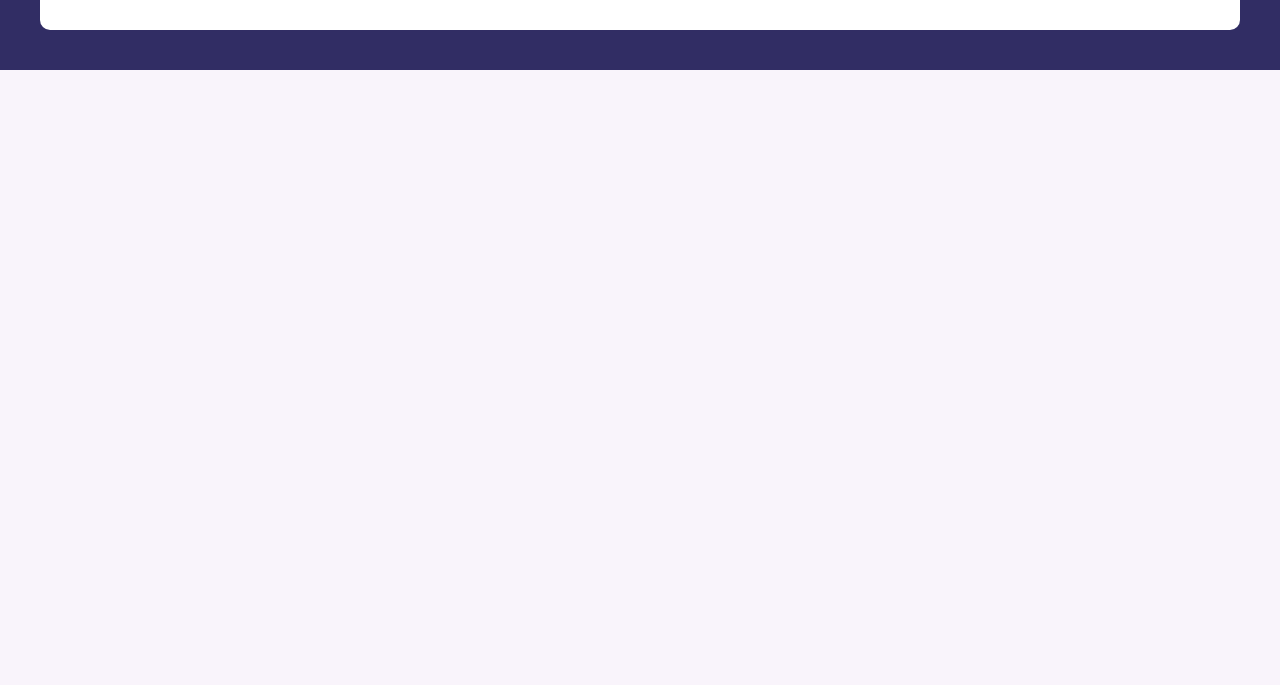
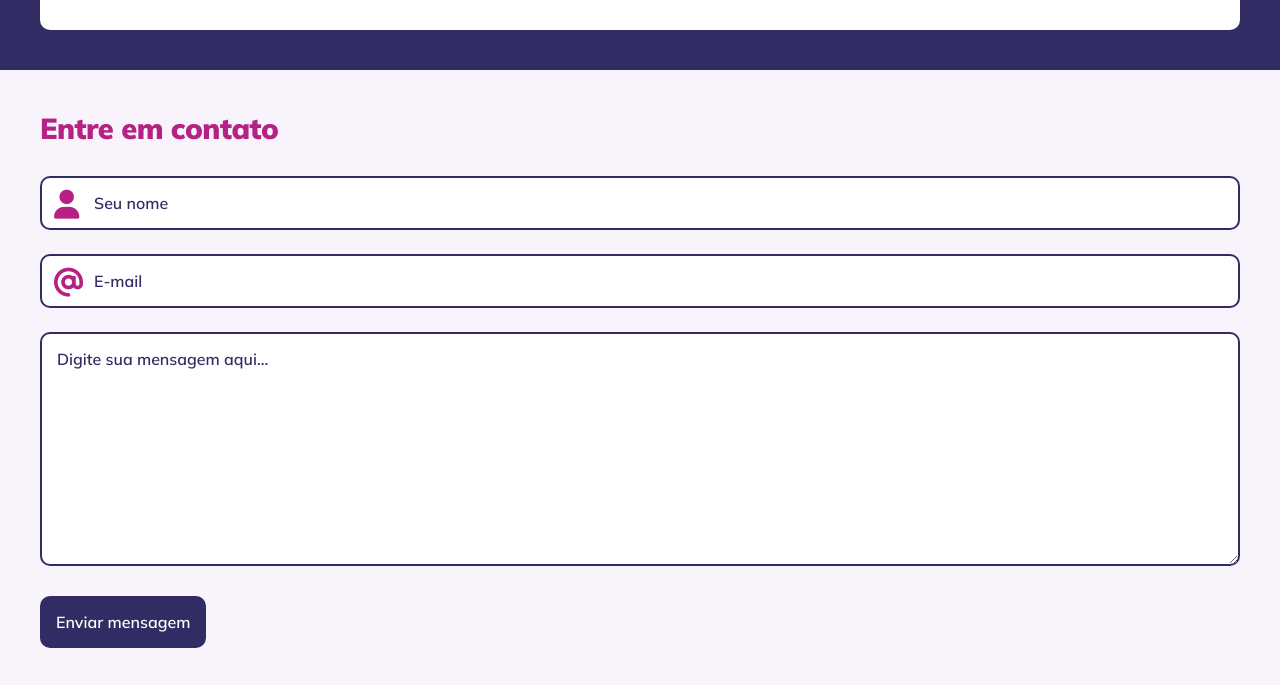
Before and after one commit to Nop-Dev/just-explore, a plain HTML site: page index.html in a window 1280 px wide. Shown: the part 1546-2231 px from the top of the page. Before the commit the page ends 1616 px from the top, so only its background shows below. Drawn offline with Linux system fonts and the light colour scheme.

Commit message:
feat: :sparkles: Área de contato concluída, ícones aplicados do font-awesome

```diff
--- a/index.html
+++ b/index.html
@@ -6,6 +6,7 @@
     <title>Document</title>
 
     <link rel="stylesheet" href="style.css">
+    <script src="https://kit.fontawesome.com/ebfba974a6.js" crossorigin="anonymous"></script>
 </head>
 <body>
 
@@ -52,6 +53,25 @@
 
     <section id="contact">
 
+        <form action="">
+            <fieldset>
+                <legend>Entre em contato</legend>
+
+                <div class="input-wrapper">
+                    <i class="fa-solid fa-user"></i>
+                    <input type="text" name="name" id="name-input" placeholder="Seu nome">
+                </div>
+
+                <div class="input-wrapper">
+                    <i class="fa-solid fa-at"></i>
+                    <input type="email" name="email" id="email-input" placeholder="E-mail">
+                </div>
+
+                <textarea name="message" id="message-text" cols="30" rows="10" placeholder="Digite sua mensagem aqui..."></textarea>
+            </fieldset>
+
+            <button type="submit">Enviar mensagem</button>
+        </form>
     </section>
 
     <footer>
--- a/style.css
+++ b/style.css
@@ -7,7 +7,6 @@
     --background--white: rgb(249, 244, 251);
     --main-purple: rgb(49, 45, 100);
     --purple-text: rgb(181, 33, 132);
-    --dark-text: rgb(49, 45, 100);
 }
 
 * {
@@ -72,14 +71,14 @@ main div {
     border-radius: 10px;
 }
 
-div h3 {
+div h3, fieldset {
     color: var(--purple-text);
     font-size: 2.9rem;
     font-weight: 900;
 }
 
 div p {
-    color: var(--dark-text);
+    color: var(--main-purple);
     font-size: 1.8rem;
     font-style: normal;
     font-weight: 400;
@@ -95,6 +94,61 @@ div p {
     letter-spacing:-0.5px;
 }
 
+/* Entre em contato */
+section#contact {
+    padding: 4rem;
+}
+
+form fieldset {
+    border: none;
+    display: flex;
+    flex-direction: column;
+    gap: 2.4rem;
+}
+
+form fieldset legend {
+    margin-bottom: 3rem;
+}
+
+input, textarea, button {
+    color: black;
+    font-family: Mulish, sans-serif;
+    font-size: 16px;
+    font-style: normal;
+    font-weight: 600;
+    border-radius: 10px;
+    border: 2px solid var(--main-purple);
+}
+
+input {
+    width: 100%;
+    padding: 1.5rem 1.5rem 1.5rem 5.2rem;
+}
+
+.input-wrapper i {
+    padding: 1.4rem;
+    position: absolute;
+}
+
+textarea {
+    width: 100%;
+
+    padding: 1.5rem;
+}
+
+input::placeholder, textarea::placeholder {
+    color: var(--main-purple);
+}
+
+button {
+    color: var(--full-white);
+    border: none;
+    background-color: var(--main-purple);
+    margin-top: 3rem;
+    padding: 1.6rem;
+}
+
+/* Responsividade */
 @media (min-width: 450px) {
     main div {
         text-align: center;
```
Also changed, not shown: img/person-icon.svg (added).
